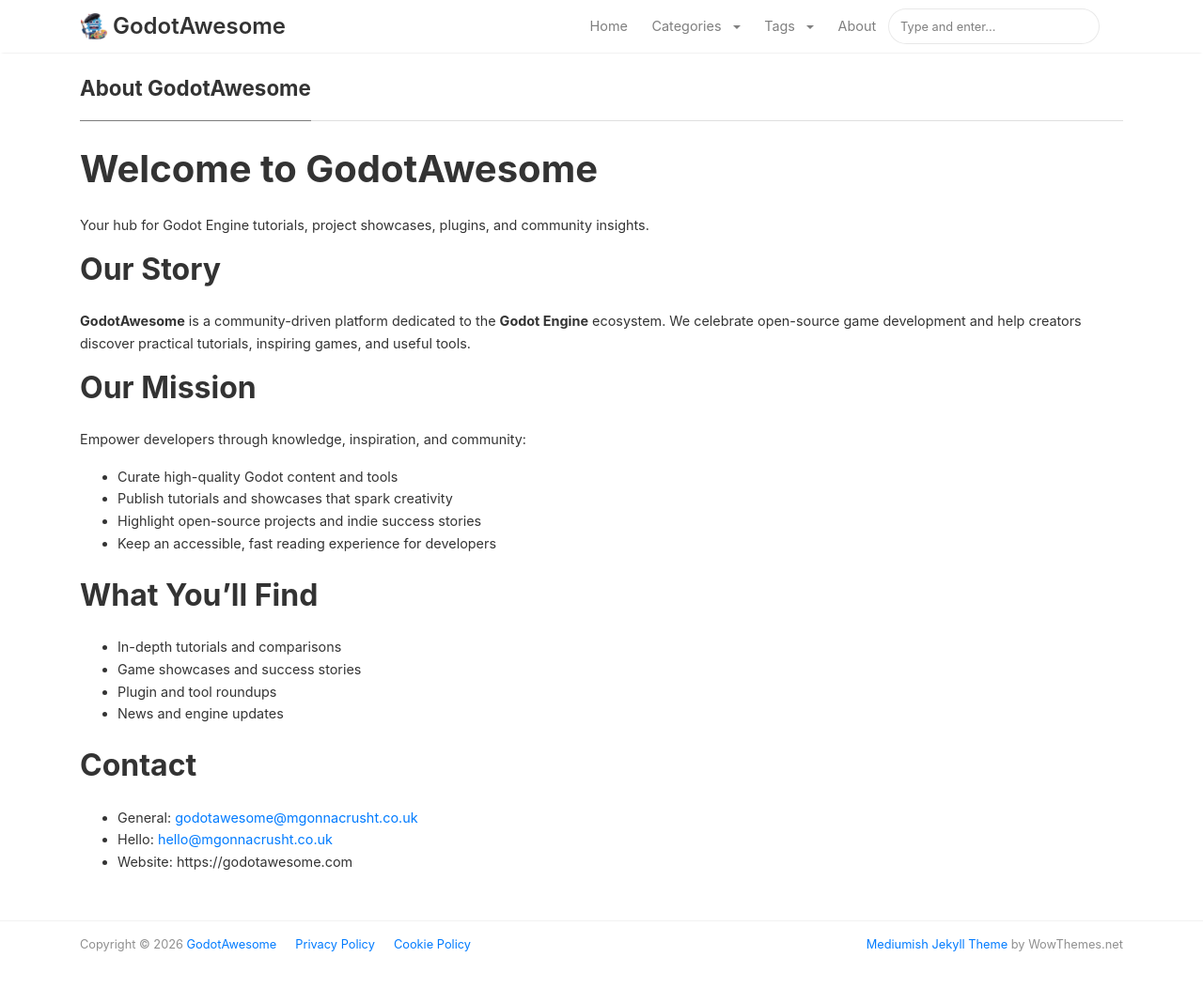
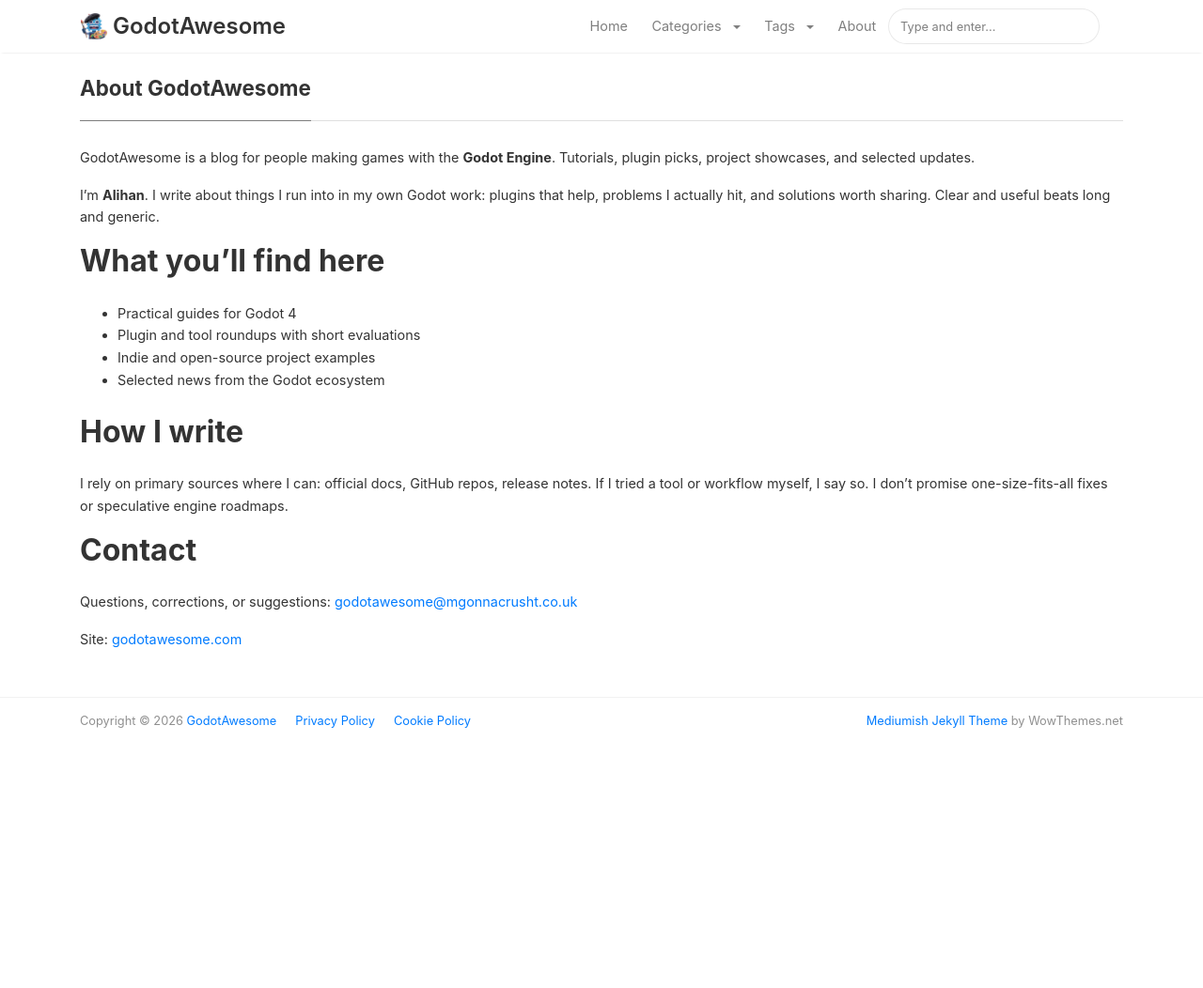
Before and after one commit to godotawesome/godotawesome.github.io, a Jekyll site: the page built from content/pages/about.md, in a window 1280 px wide and 1089 px high. Shown: the top 1052 px of the window at 94% size. Built offline with Jekyll 4.4.1, drawn with Linux system fonts in a browser that asks for light colours; nearby versions of some CDN libraries; our own code applies the rules of GitHub Pages for plain Markdown files.

Commit message:
about and footer changed

```diff
--- a/app/sitemap.ts
+++ b/app/sitemap.ts
@@ -16,6 +16,7 @@
   const staticPages: MetadataRoute.Sitemap = [
     { url: `${SITE.url}/`, changeFrequency: "daily", priority: 1 },
     { url: `${SITE.url}/about/`, changeFrequency: "monthly", priority: 0.6 },
+    { url: `${SITE.url}/contact/`, changeFrequency: "monthly", priority: 0.5 },
     { url: `${SITE.url}/welcome/`, changeFrequency: "monthly", priority: 0.4 },
     { url: `${SITE.url}/categories/`, changeFrequency: "weekly", priority: 0.7 },
     { url: `${SITE.url}/tags/`, changeFrequency: "weekly", priority: 0.7 },
--- a/content/pages/about.md
+++ b/content/pages/about.md
@@ -1,34 +1,25 @@
 ---
 title: About GodotAwesome
-description: GodotAwesome is a community-driven hub for Godot Engine tutorials, showcases, plugins, and news.
+description: GodotAwesome is a Godot Engine blog with practical tutorials, plugin notes, and project write-ups.
 ---
 
-# Welcome to GodotAwesome
+GodotAwesome is a blog for people making games with the **Godot Engine**. Tutorials, plugin picks, project showcases, and selected updates.
 
-Your hub for Godot Engine tutorials, project showcases, plugins, and community insights.
+I'm **Alihan**. I write about things I run into in my own Godot work: plugins that help, problems I actually hit, and solutions worth sharing. Clear and useful beats long and generic.
 
-## Our Story
+## What you'll find here
 
-**GodotAwesome** is a community-driven platform dedicated to the **Godot Engine** ecosystem. We celebrate open-source game development and help creators discover practical tutorials, inspiring games, and useful tools.
+- Practical guides for Godot 4
+- Plugin and tool roundups with short evaluations
+- Indie and open-source project examples
+- Selected news from the Godot ecosystem
 
-## Our Mission
+## How I write
 
-Empower developers through knowledge, inspiration, and community:
-
-- Curate high-quality Godot content and tools
-- Publish tutorials and showcases that spark creativity
-- Highlight open-source projects and indie success stories
-- Keep an accessible, fast reading experience for developers
-
-## What You'll Find
-
-- In-depth tutorials and comparisons
-- Game showcases and success stories
-- Plugin and tool roundups
-- News and engine updates
+I rely on primary sources where I can: official docs, GitHub repos, release notes. If I tried a tool or workflow myself, I say so. I don't promise one-size-fits-all fixes or speculative engine roadmaps.
 
 ## Contact
 
-- General: [godotawesome@mgonnacrusht.co.uk](mailto:godotawesome@mgonnacrusht.co.uk)
-- Hello: [hello@mgonnacrusht.co.uk](mailto:hello@mgonnacrusht.co.uk)
-- Website: https://godotawesome.com
+Questions, corrections, or suggestions: [godotawesome@mgonnacrusht.co.uk](mailto:godotawesome@mgonnacrusht.co.uk)
+
+Site: [godotawesome.com](https://godotawesome.com)
```
Also changed, not shown: app/about/page.tsx (+16 -3 lines), app/contact/page.tsx (added, +7 -0 lines), content/pages/contact.md (added, +12 -0 lines), src/components/Footer.tsx (+9 -9 lines).
